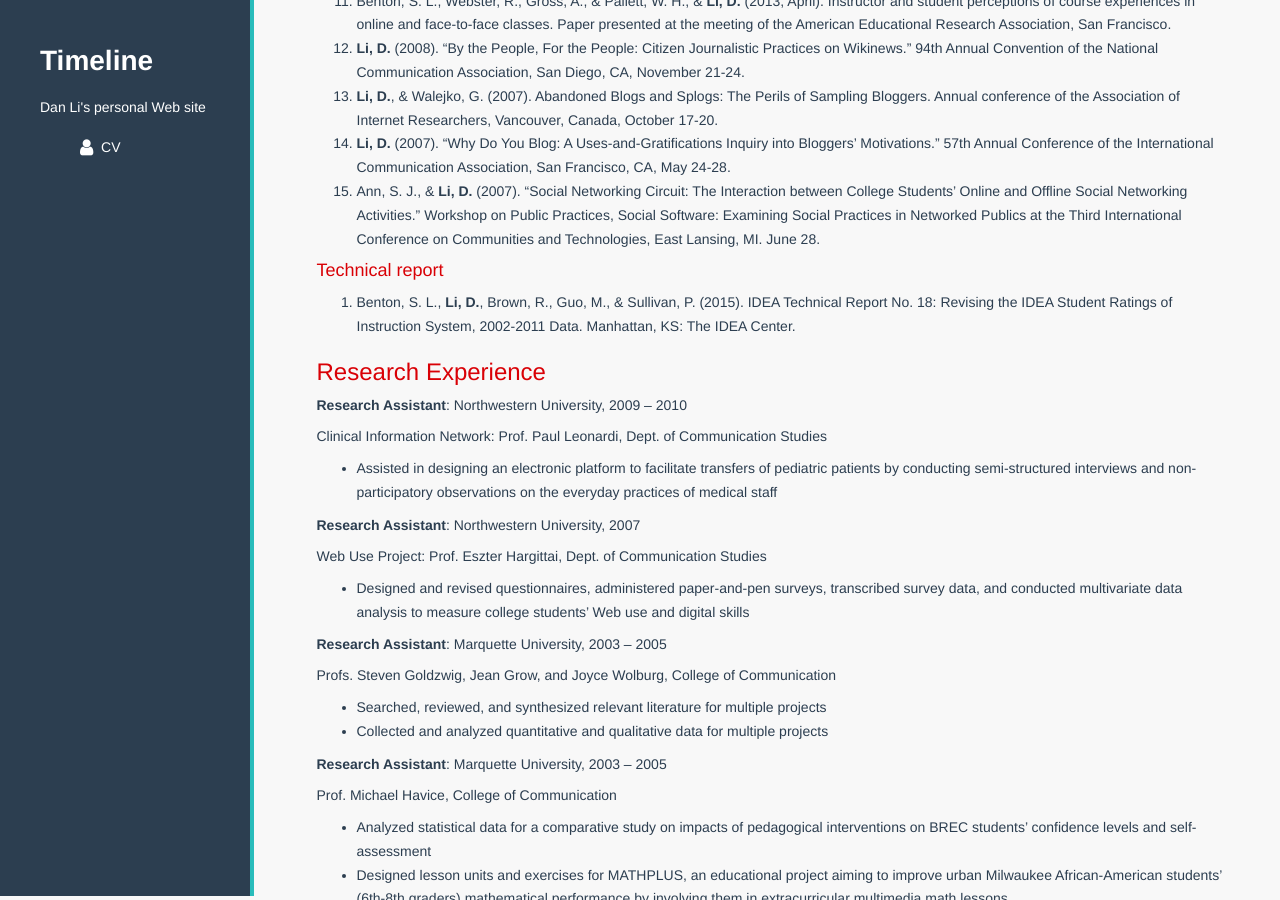
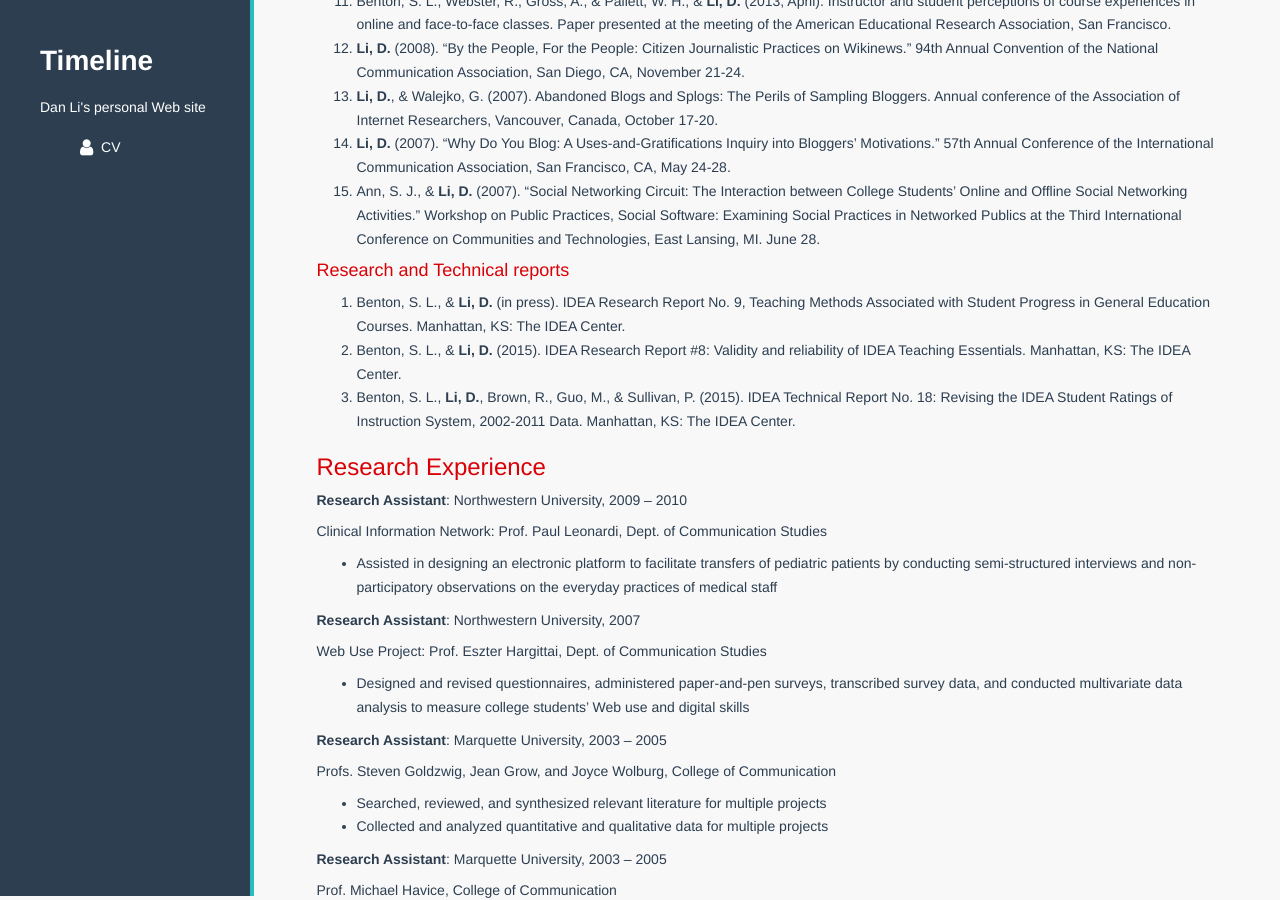
Before and after one commit to danli-ds/danliIDEA.github.io, a Jekyll site: the page built from CV/index.md, in a window 1280 px wide and 900 px high, scrolled down 1377 px. Built offline with Jekyll 4.4.1, drawn with Linux system fonts in a browser that asks for light colours; nearby versions of some CDN libraries; Markdown is read by kramdown in place of the engine named in the settings.

Commit message:
add research reports #8 & 9

```diff
--- a/CV/index.md
+++ b/CV/index.md
@@ -59,8 +59,10 @@ Compliance auditor, Kansas State University, 2011 - 2012
 1. Ann, S. J., & **Li, D.** (2007). “Social Networking Circuit: The Interaction between College Students' Online and Offline Social Networking Activities.” Workshop on Public Practices, Social Software: Examining Social Practices in Networked Publics at the Third International Conference on
 Communities and Technologies, East Lansing, MI. June 28.
 
-#### Technical report
+#### Research and Technical reports
 
+1. Benton, S. L., & **Li, D.** (in press). IDEA Research Report No. 9, Teaching Methods Associated with Student Progress in General Education Courses. Manhattan, KS: The IDEA Center.
+1. Benton, S. L., & **Li, D.** (2015). IDEA Research Report #8: Validity and reliability of IDEA Teaching Essentials. Manhattan, KS: The IDEA Center.
 1. Benton, S. L., **Li, D.**, Brown, R., Guo, M., & Sullivan, P. (2015). IDEA Technical Report No. 18: Revising the IDEA Student Ratings of Instruction System, 2002-2011 Data. Manhattan, KS: The IDEA Center.
 
 ### Research Experience
```
